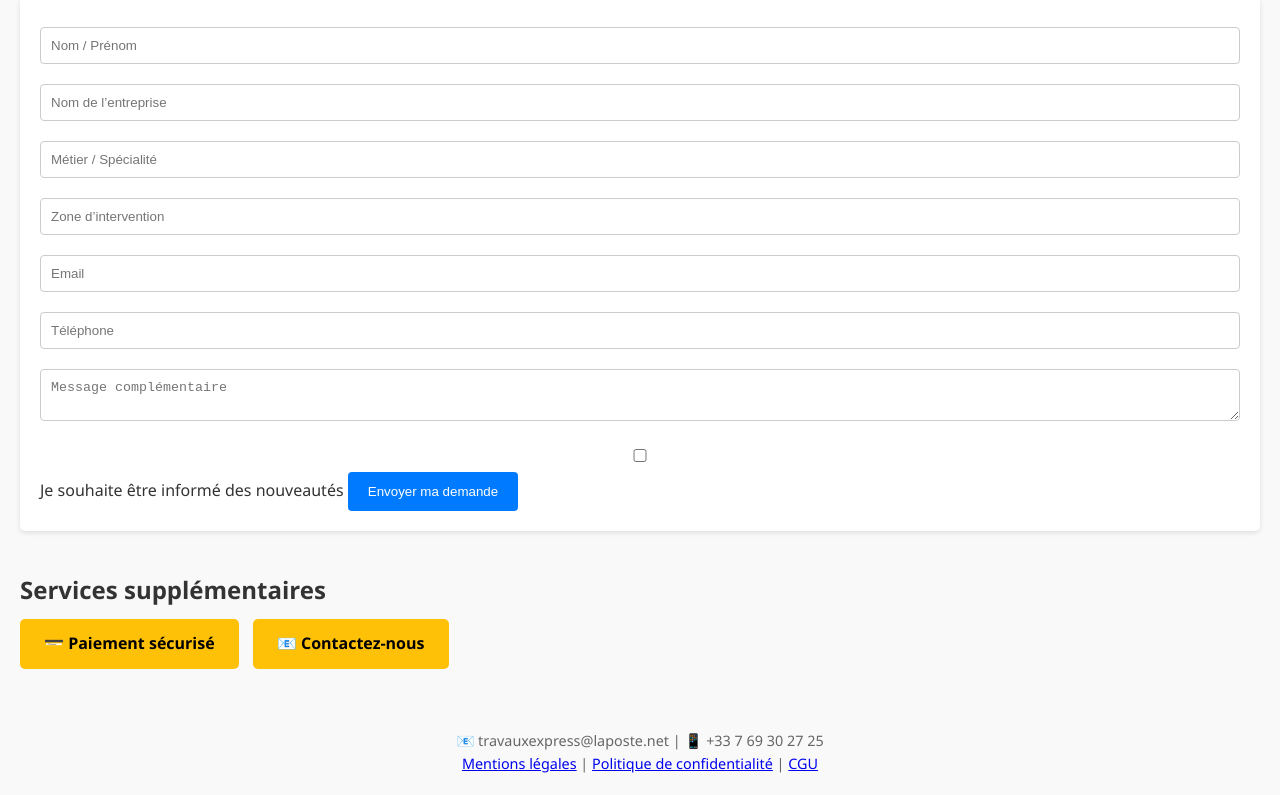
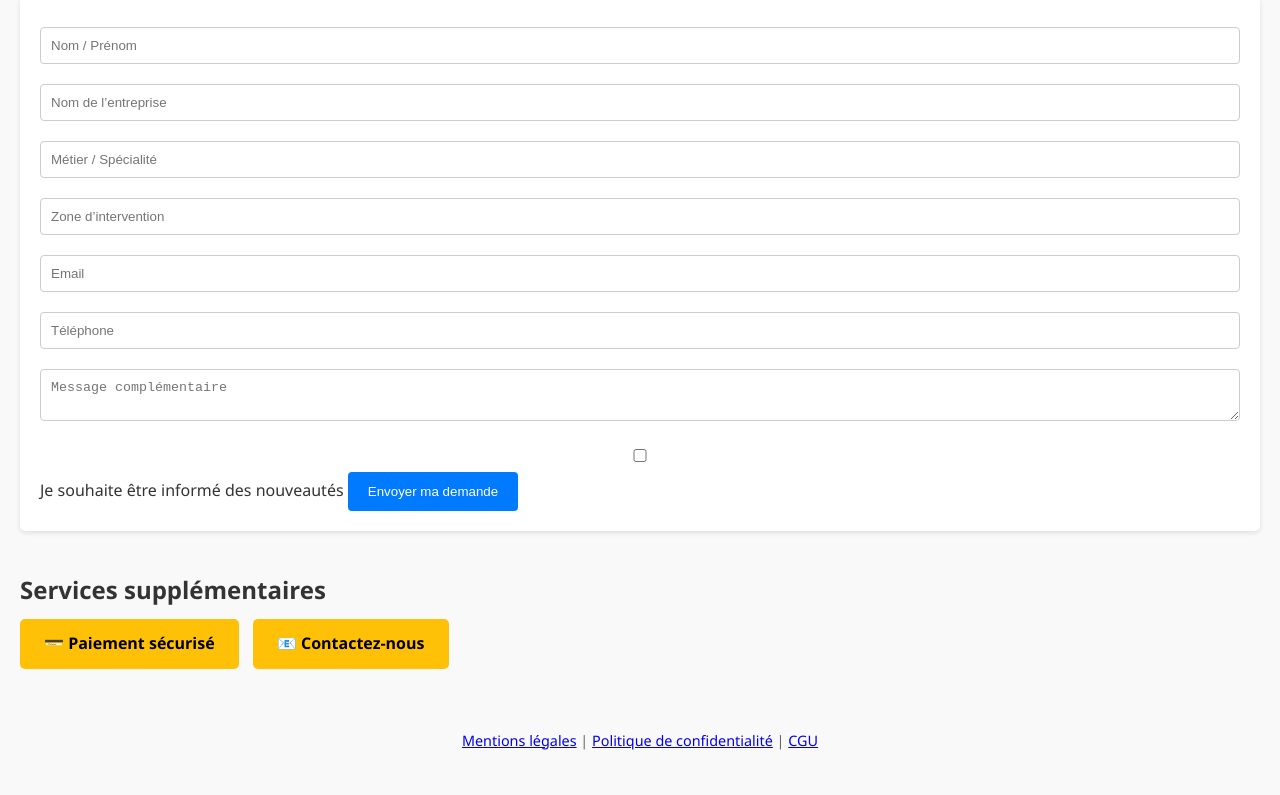
Before and after one commit to hervesillon40-spec/responsiv, a plain HTML site: page index.html in a window 1280 px wide. Shown: the part 537-1332 px from the top of the page. After the commit the page ends 1309 px from the top, so only its background shows below. Drawn offline with Linux system fonts and the light colour scheme.

Commit message:
Update index.html

```diff
--- a/index.html
+++ b/index.html
@@ -55,7 +55,6 @@
 
   <footer>
     <div id="clock"></div>
-    📧 travauxexpress@laposte.net | 📱 +33 7 69 30 27 25<br>
     <a href="#">Mentions légales</a> | <a href="#">Politique de confidentialité</a> | <a href="#">CGU</a>
   </footer>
 
```
